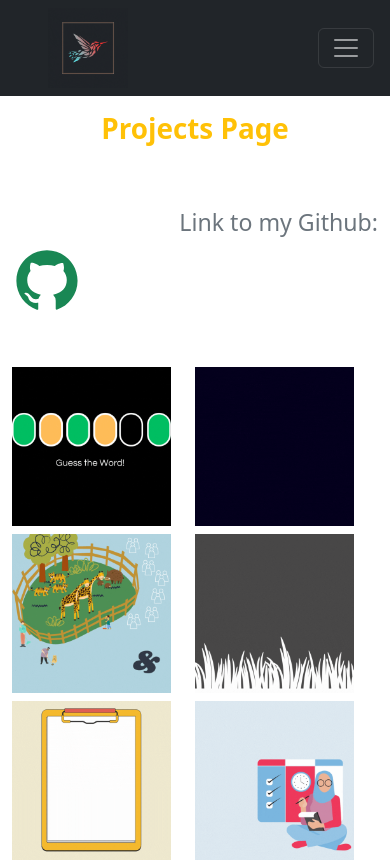
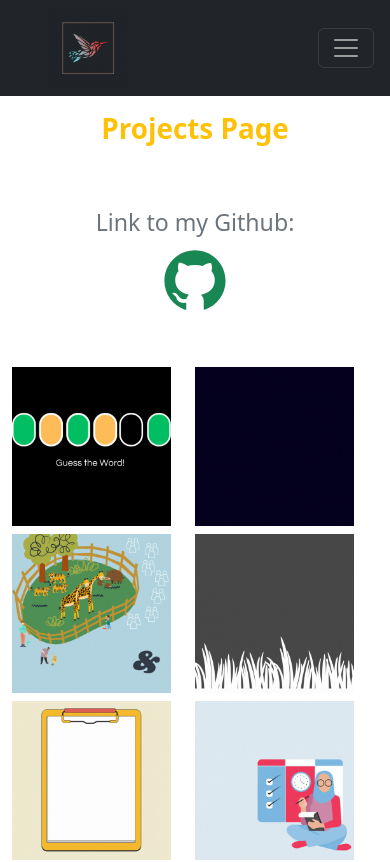
Before and after one commit to edm1001/web-dev-port, a React (Create React App) app: page /portfolio in a window 390 px wide. Shown: the top 862 px of the page. Built offline with nearby package versions, Linux system fonts and the light colour scheme.

Commit message:
fix mobile styling

```diff
--- a/src/Pages/Portfolio.js
+++ b/src/Pages/Portfolio.js
@@ -14,14 +14,14 @@ const Portfolio = () => {
         <Container className="portfolio mb-5">
         <h1 className='mt-3 text-warning align-center text-center fw-bold'>Projects Page</h1>
         <Row as='div'className="mt-5 ">
-            <Col lg={6} md={6} sm={12}>
+            <Col lg={6} md={6} sm={12} xs={12}>
                 <motion.h4
                   initial={{opacity:0.2}}
                   whileInView={{opacity:1}}
-                  className='text-secondary fs-3 text-end ms-5 pt-3'
+                  className='text-secondary fs-3 text-center pt-3'
                   >Link to my Github:</motion.h4>
             </Col>
-            <Col lg={6} md={6} sm={12}>
+            <Col  className='text-center' lg={6} md={6} sm={12} xs={12}>
              <motion.div
                 whileHover={{
                     scale:1.3,
```
